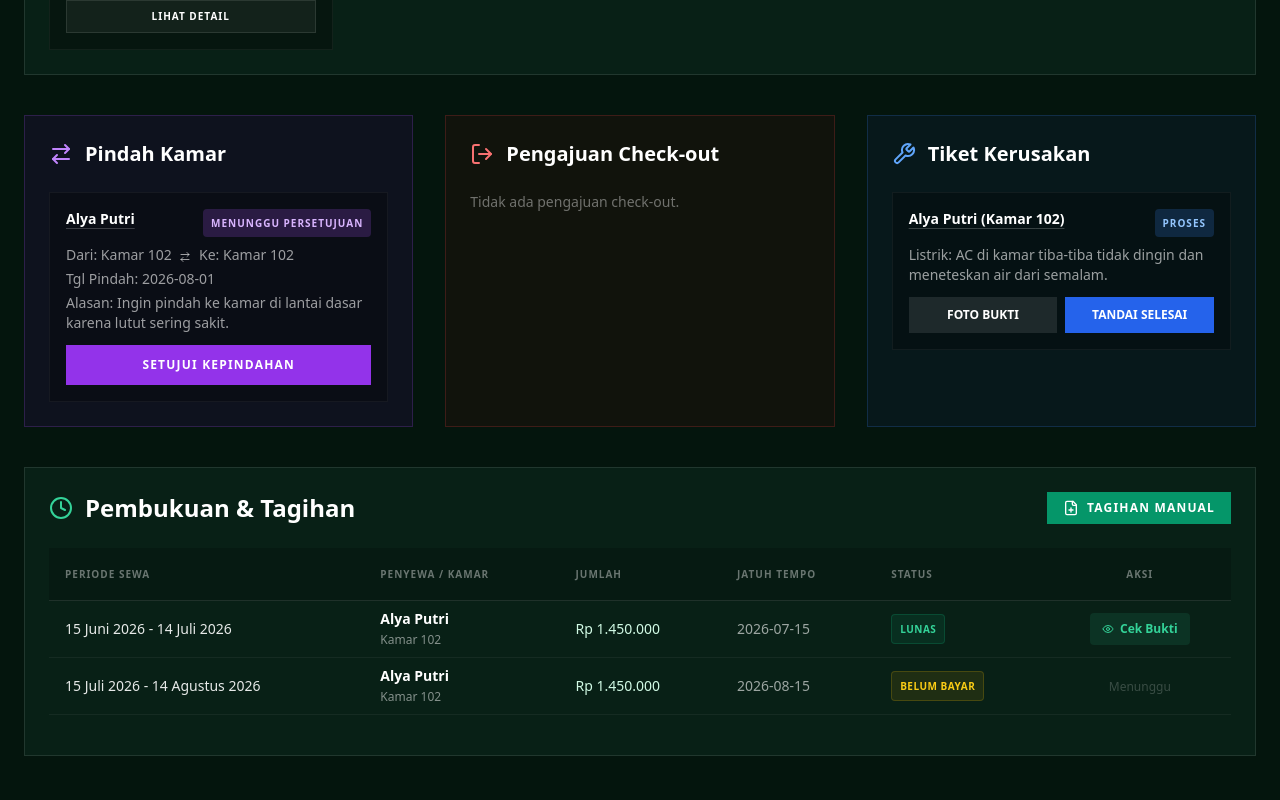
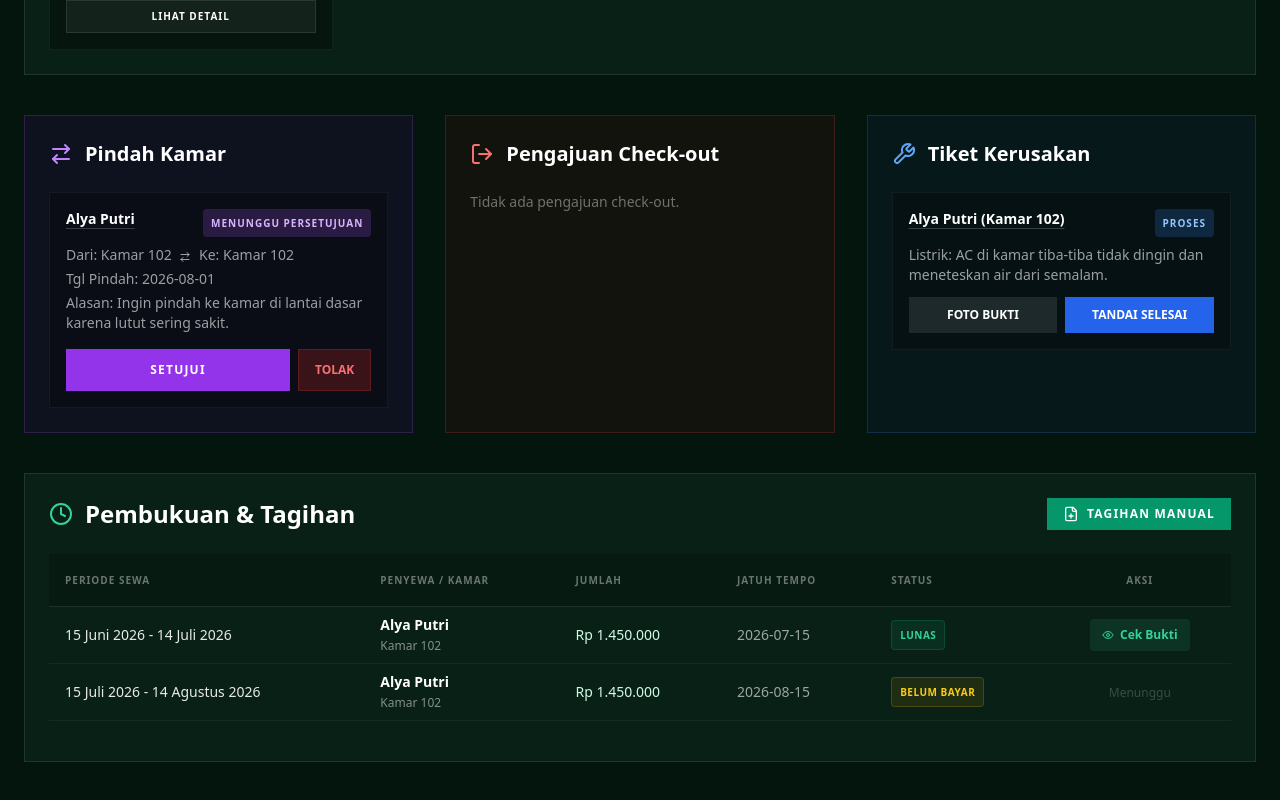
Before and after one commit to joealifandi/kosngawi, a Next.js app: page /owner-dashboard in a window 1280 px wide. Shown: the part 1411-2211 px from the top of the page. Built offline with nearby package versions, Linux system fonts and the light colour scheme.

Commit message:
feat(ui): add reject option to room transfer approval

```diff
--- a/app/owner-dashboard/page.tsx
+++ b/app/owner-dashboard/page.tsx
@@ -180,7 +180,10 @@ export default function OwnerDashboardPage() {
                           <p className="text-white/60 mb-1">Dari: Kamar {currentRoom?.nomor} <ArrowRightLeft className="inline w-3 h-3 mx-1" /> Ke: Kamar {targetRoom?.nomor}</p>
                           <p className="text-white/60 mb-1">Tgl Pindah: {p.tanggalPindah}</p>
                           <p className="text-white/60 mb-3">Alasan: {p.alasan}</p>
-                          <button onClick={() => alert('Pindah kamar disetujui! Harga kontrak telah disesuaikan dan tagihan baru diterbitkan.')} className="w-full bg-purple-600 hover:bg-purple-500 py-3 text-xs font-bold uppercase tracking-widest transition-colors">Setujui Kepindahan</button>
+                          <div className="flex gap-2 mt-4">
+                            <button onClick={() => alert('Pindah kamar disetujui! Harga kontrak telah disesuaikan dan tagihan baru diterbitkan.')} className="flex-1 bg-purple-600 hover:bg-purple-500 py-3 text-xs font-bold uppercase tracking-widest transition-colors">Setujui</button>
+                            <button onClick={() => alert('Pengajuan pindah kamar ditolak. Pemberitahuan telah dikirim ke penyewa.')} className="bg-red-900/40 text-red-400 border border-red-500/20 hover:bg-red-900/60 px-4 py-3 text-xs font-bold uppercase transition-colors">Tolak</button>
+                          </div>
                         </div>
                       );
                     })}
```
